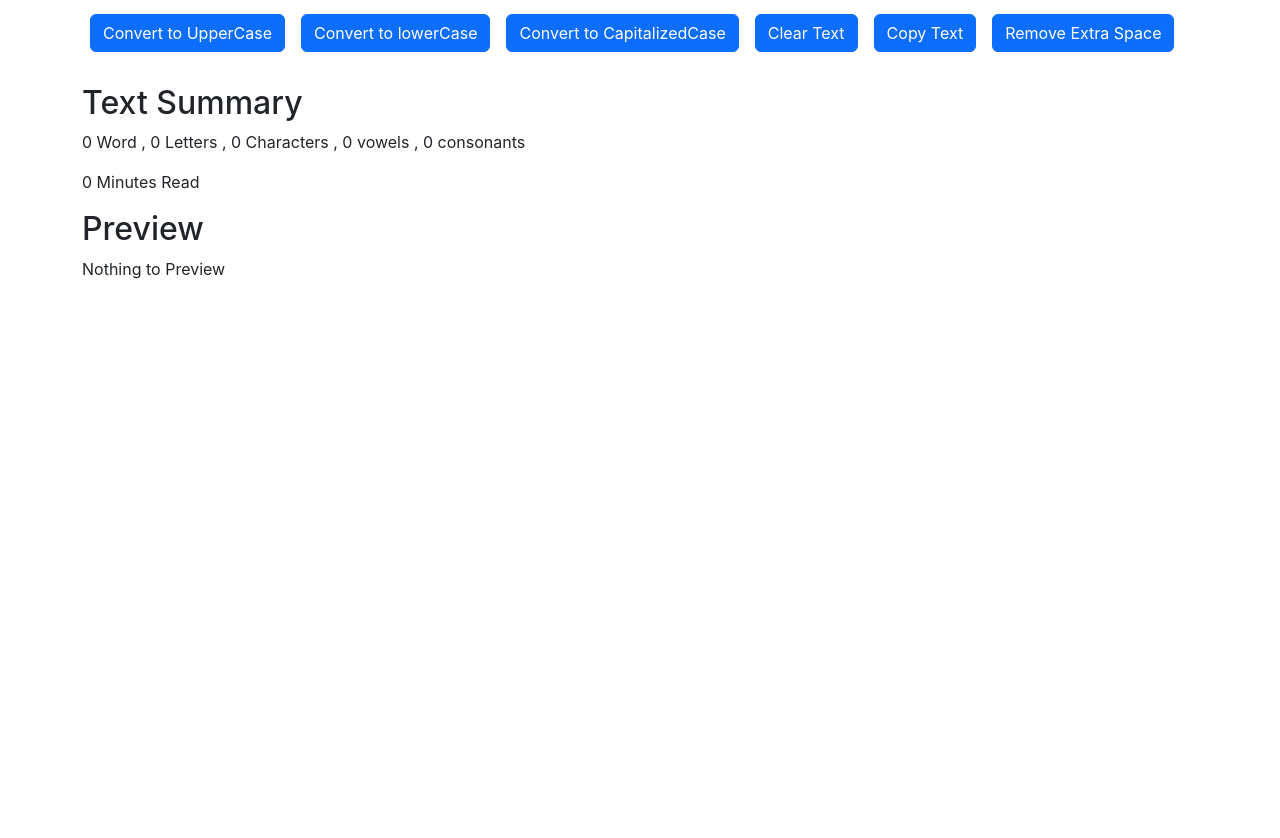
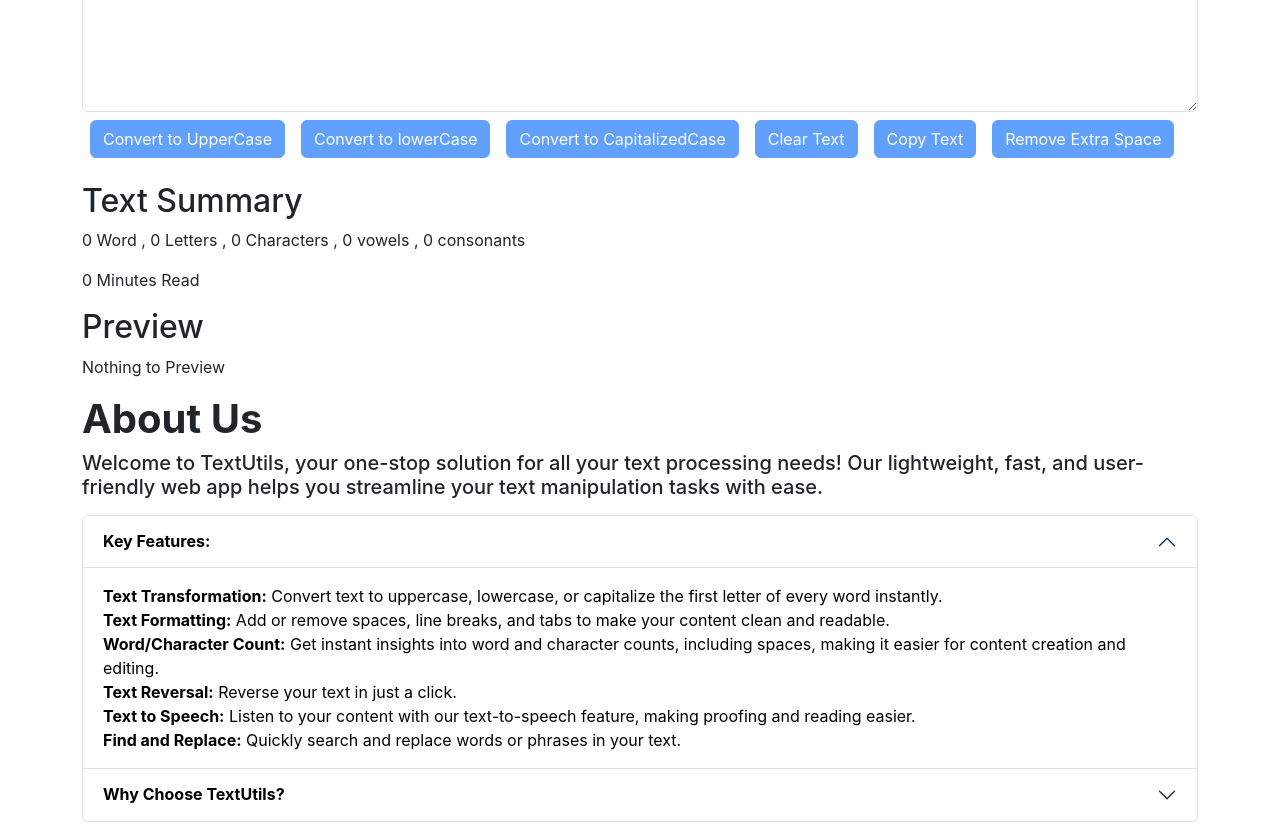
Before and after one commit to bye-shuvo/Text-Utils, a React (Create React App) app: page /about in a window 1280 px wide. Shown: the part 320-1158 px from the top of the page. Before the commit the page ends 800 px from the top, so only its background shows below. Built offline with nearby package versions, Linux system fonts and the light colour scheme.

Commit message:
Fixed some issues of text utils app

```diff
--- a/public/index.html
+++ b/public/index.html
@@ -7,13 +7,13 @@
     <meta name="theme-color" content="#000000" />
     <meta
       name="description"
-      content="TextUtils is a Utility webpage for modifying text easily."
+      content="TextUtils is a powerful React web app designed to help you manipulate and analyze text efficiently. Whether you need to count words, convert text to uppercase or lowercase, or remove extra spaces, TextUtils offers a simple and fast solution. Boost your productivity with easy-to-use text transformation tools. Perfect for writers, students, and developers who need quick and accurate text processing. Try TextUtils now for seamless text handling!"
     />
     <link rel="apple-touch-icon" href="%PUBLIC_URL%/logo192.png" />
 
     <link rel="manifest" href="%PUBLIC_URL%/manifest.json" />
     <link href="https://cdn.jsdelivr.net/npm/bootstrap@5.3.3/dist/css/bootstrap.min.css" rel="stylesheet" integrity="sha384-QWTKZyjpPEjISv5WaRU9OFeRpok6YctnYmDr5pNlyT2bRjXh0JMhjY6hW+ALEwIH" crossorigin="anonymous">
-    <title>TextUtils - Home</title>
+    <title>TextUtils - Free Online Text Manipulation Tool | Word Count, Case Conversion, Remove Extra Spaces</title>
   </head>
   <body>
     <noscript>You need to enable JavaScript to run this app.</noscript>
--- a/src/App.js
+++ b/src/App.js
@@ -1,5 +1,5 @@
 import "./App.css";
-// import About from "./components/About";
+import About from "./components/About";
 import Navbar from "./components/Navbar";
 import TextInput from "./components/TextInput";
 import Alert from "./components/Alert";
@@ -12,6 +12,10 @@
 function App() {
   const [mode , setMode] = useState("light");
   const [alert , setAlert] = useState(null);
+  const [newStyle , setNewStyle] = useState({
+        color : 'black',
+        backgroundColor : 'white'
+    });
 
   const showAlert = (massage , type)=>{
     setAlert({
@@ -31,8 +35,12 @@
       showAlert("Dark Mode Enabled" , "success");
       document.title = "TextUtils - Dark Mode";
       setTimeout(()=>{
-        document.title = "TextUtils - Home";
+        document.title = "TextUtils - Free Online Text Manipulation Tool | Word Count, Case Conversion, Remove Extra Spaces";
       },2500)
+      setNewStyle({
+        color: "white",
+        backgroundColor: "rgb(41, 45, 62)"
+      })
     }
     else{
       setMode("light");
@@ -41,10 +49,15 @@
       showAlert("Light Mode Enabled" , "success");
       document.title = "TextUtils - Light Mode";
       setTimeout(()=>{
-        document.title = "TextUtils - Home";
+        document.title = "TextUtils - Free Online Text Manipulation Tool | Word Count, Case Conversion, Remove Extra Spaces";
       },2500)
+      setNewStyle({
+        color: "black",
+        backgroundColor: "white"
+      })
     }
   }
+
 
   // const router = createBrowserRouter([
   //   {
@@ -63,7 +76,8 @@
 
   return (
     <>
-    <Navbar title="Bye_TextEditor" aboutHome="Home" mode={mode} toggleMode={toggleMode}/><Alert alert = {alert}/><TextInput showAlert={showAlert} header = "Enter Text To Convert To Uppercase" mode={mode}/>
+    <Navbar title="Bye_TextEditor" aboutHome="Home" mode={mode} toggleMode={toggleMode}/><Alert alert = {alert}/><TextInput showAlert={showAlert} header = "Try TextUtils - Text Editor for Word Count, Case Conversion, and Formatting" mode={mode}/>
+    <About title="About Us" newStyle={newStyle}/>
         {/* <RouterProvider router={router} /> */}
     </>
   );
--- a/src/components/About.js
+++ b/src/components/About.js
@@ -1,75 +1,72 @@
 import React , { useState } from 'react'
 
 export default function About(props) {
-    //useState hook provider always return a array of objects...
-    const [newStyle , setNewStyle] = useState({
-        color : 'black',
-        backgroundColor : 'white'
-    });
+    //useState hook provider always return a array...
+    // const [newStyle , setNewStyle] = useState({
+    //     color : 'black',
+    //     backgroundColor : 'white'
+    // });
 
-    const [btnText , setBtnText] = useState("Enable Dark Mode");
+    // const [btnText , setBtnText] = useState("Enable Dark Mode");
 
-    const toggleStyle = ()=>{
-        if(newStyle.color === "black"){
-            setNewStyle({
-                color: "white",
-                backgroundColor: "rgb(48 60 71)"
-            })
-            setBtnText("Enable Light Mode");
-        }
-            else{
-               setNewStyle({
-                color: "black",
-                backgroundColor: "white"
-            }
-        );
-        setBtnText("Enable Dark Mode");
-        }
-    }
+    // const toggleStyle = ()=>{
+    //     if(newStyle.color === "black"){
+    //         setNewStyle({
+    //             color: "white",
+    //             backgroundColor: "rgb(48 60 71)"
+    //         })
+    //         setBtnText("Enable Light Mode");
+    //     }
+    //         else{
+    //            setNewStyle({
+    //             color: "black",
+    //             backgroundColor: "white"
+    //         }
+    //     );
+    //     setBtnText("Enable Dark Mode");
+    //     }
+    // }
+
   return (
     <>
-    <h1 className='container my-3'>{props.title}</h1>
+    <div className='container my-3'><h1><strong>{props.title}</strong></h1><h5>Welcome to TextUtils, your one-stop solution for all your text processing needs! Our lightweight, fast, and user-friendly web app helps you streamline your text manipulation tasks with ease.</h5></div>
       <div className="accordion container my-3" id="accordionExample">
-  <div className="accordion-item" style={newStyle}>
+  <div className="accordion-item" style={props.newStyle}>
     <h2 className="accordion-header" id="headingOne">
-      <button className="accordion-button" style={newStyle} type="button" data-bs-toggle="collapse" data-bs-target="#collapseOne" aria-expanded="true" aria-controls="collapseOne">
-        Accordion Item #1
+      <button className="accordion-button" style={props.newStyle} type="button" data-bs-toggle="collapse" data-bs-target="#collapseOne" aria-expanded="true" aria-controls="collapseOne">
+        <strong>Key Features:</strong>
       </button>
     </h2>
-    <div id="collapseOne" className="accordion-collapse collapse show" style={newStyle} aria-labelledby="headingOne" data-bs-parent="#accordionExample">
+    <div id="collapseOne" className="accordion-collapse collapse show" style={props.newStyle} aria-labelledby="headingOne" data-bs-parent="#accordionExample">
       <div className="accordion-body">
-        <strong>This is the first item's accordion body.</strong> It is shown by default, until the collapse plugin adds the appropriate classes that we use to style each element. These classes control the overall appearance, as well as the showing and hiding via CSS transitions. You can modify any of this with custom CSS or overriding our default variables. It's also worth noting that just about any HTML can go within the <code>.accordion-body</code>, though the transition does limit overflow.
+        <strong>Text Transformation:</strong> Convert text to uppercase, lowercase, or capitalize the first letter of every word instantly.<br/>
+        <strong>Text Formatting:</strong> Add or remove spaces, line breaks, and tabs to make your content clean and readable.<br/>
+        <strong>Word/Character Count:</strong> Get instant insights into word and character counts, including spaces, making it easier for content creation and editing.<br/>
+        <strong>Text Reversal:</strong> Reverse your text in just a click.<br/>
+        <strong>Text to Speech:</strong> Listen to your content with our text-to-speech feature, making proofing and reading easier.<br/>
+        <strong>Find and Replace:</strong> Quickly search and replace words or phrases in your text.<br/>
       </div>
     </div>
   </div>
-  <div className="accordion-item" style={newStyle}>
+  <div className="accordion-item" style={props.newStyle}>
     <h2 className="accordion-header" id="headingTwo">
-      <button className="accordion-button collapsed" style={newStyle} type="button" data-bs-toggle="collapse" data-bs-target="#collapseTwo" aria-expanded="false" aria-controls="collapseTwo">
-        Accordion Item #2
+      <button className="accordion-button collapsed" style={props.newStyle} type="button" data-bs-toggle="collapse" data-bs-target="#collapseTwo" aria-expanded="false" aria-controls="collapseTwo">
+        <strong>Why Choose TextUtils?</strong>
       </button>
     </h2>
-    <div id="collapseTwo" className="accordion-collapse collapse" style={newStyle} aria-labelledby="headingTwo" data-bs-parent="#accordionExample">
+    <div id="collapseTwo" className="accordion-collapse collapse" style={props.newStyle} aria-labelledby="headingTwo" data-bs-parent="#accordionExample">
       <div className="accordion-body">
-        <strong>This is the second item's accordion body.</strong> It is hidden by default, until the collapse plugin adds the appropriate classes that we use to style each element. These classes control the overall appearance, as well as the showing and hiding via CSS transitions. You can modify any of this with custom CSS or overriding our default variables. It's also worth noting that just about any HTML can go within the <code>.accordion-body</code>, though the transition does limit overflow.
-      </div>
-    </div>
-  </div>
-  <div className="accordion-item" style={newStyle}>
-    <h2 className="accordion-header" id="headingThree">
-      <button className="accordion-button collapsed" style={newStyle} type="button" data-bs-toggle="collapse" data-bs-target="#collapseThree" aria-expanded="false" aria-controls="collapseThree">
-        Accordion Item #3
-      </button>
-    </h2>
-    <div id="collapseThree" className="accordion-collapse collapse" style={newStyle} aria-labelledby="headingThree" data-bs-parent="#accordionExample">
-      <div className="accordion-body">
-        <strong>This is the third item's accordion body.</strong> It is hidden by default, until the collapse plugin adds the appropriate classes that we use to style each element. These classes control the overall appearance, as well as the showing and hiding via CSS transitions. You can modify any of this with custom CSS or overriding our default variables. It's also worth noting that just about any HTML can go within the <code>.accordion-body</code>, though the transition does limit overflow.
+        <strong>Free and Easy to Use:</strong> No registration or downloads are required. Access all features directly from your browser. <br />
+        <strong>Secure & Privacy First:</strong> We don't store or share your data. Your text is processed entirely in your browser.<br />
+        <strong>Real-Time Processing:</strong> See changes in real-time as you use various tools, ensuring fast and efficient text editing.<br />
+        <strong>Mobile-Friendly:</strong> Access our app from any device, making it easy to edit text on the go.<br />
       </div>
     </div>
   </div>
 </div>
-<div className="container my-3">
-    <button className='btn btn-primary' onClick={toggleStyle}>{btnText}</button>
-</div>
+{/* <div className="container my-3">
+    <button className='btn btn-primary' onLoad={toggleColor} onClick={toggleStyle}>{btnText}</button>
+</div> */}
     </>
   )
 }
--- a/src/components/TextInput.js
+++ b/src/components/TextInput.js
@@ -47,7 +47,7 @@
   return (
     <>
       <div className="mb-3 container">
-        <h1>{props.header}</h1>
+        <h1 className="my-2">{props.header}</h1>
         <textarea
           className="form-control"
           id="exampleFormControlTextarea1"
@@ -57,12 +57,12 @@
           onChange={TextChange}
           style={{backgroundColor : props.mode === "light" ? "white" : "rgb(48 60 71)" , color : props.mode === "light" ? "black" : "white"}}
         ></textarea>
-         <button className="btn btn-primary my-3 mx-2" onClick={TextToUpperCase}>Convert to UpperCase</button>
-         <button className="btn btn-primary my-3 mx-2" onClick={TextToLowerCase}>Convert to lowerCase</button>
-         <button className="btn btn-primary my-3 mx-2" onClick={TextToCapitalizedCase}>Convert to CapitalizedCase</button>
-         <button className="btn btn-primary my-3 mx-2" onClick={ClearText}>Clear Text</button>
-         <button className="btn btn-primary my-3 mx-2" onClick={CopyText}>Copy Text</button>
-         <button className="btn btn-primary my-3 mx-2" onClick={RemoveExtraSpace}>Remove Extra Space</button>
+         <button disabled={text.length === 0} className="btn btn-primary my-2 mx-2" onClick={TextToUpperCase}>Convert to UpperCase</button>
+         <button disabled={text.length === 0} className="btn btn-primary my-2 mx-2" onClick={TextToLowerCase}>Convert to lowerCase</button>
+         <button disabled={text.length === 0} className="btn btn-primary my-2 mx-2" onClick={TextToCapitalizedCase}>Convert to CapitalizedCase</button>
+         <button disabled={text.length === 0} className="btn btn-primary my-2 mx-2" onClick={ClearText}>Clear Text</button>
+         <button disabled={text.length === 0} className="btn btn-primary my-2 mx-2" onClick={CopyText}>Copy Text</button>
+         <button disabled={text.length === 0} className="btn btn-primary my-2 mx-2" onClick={RemoveExtraSpace}>Remove Extra Space</button>
       </div>
       <div className="container my-3">
         <h2>Text Summary</h2>
```
Also changed, not shown: src/components/Alert.js (+16 -8 lines).
